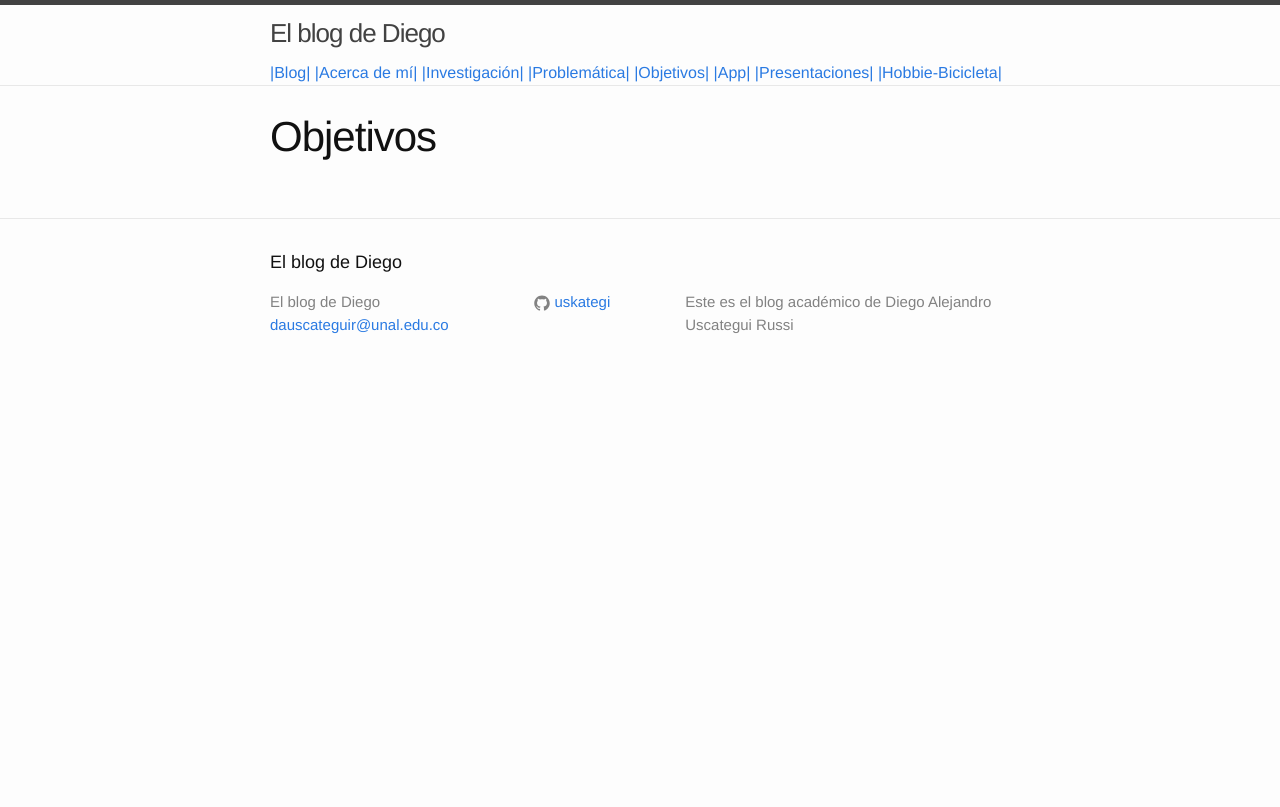
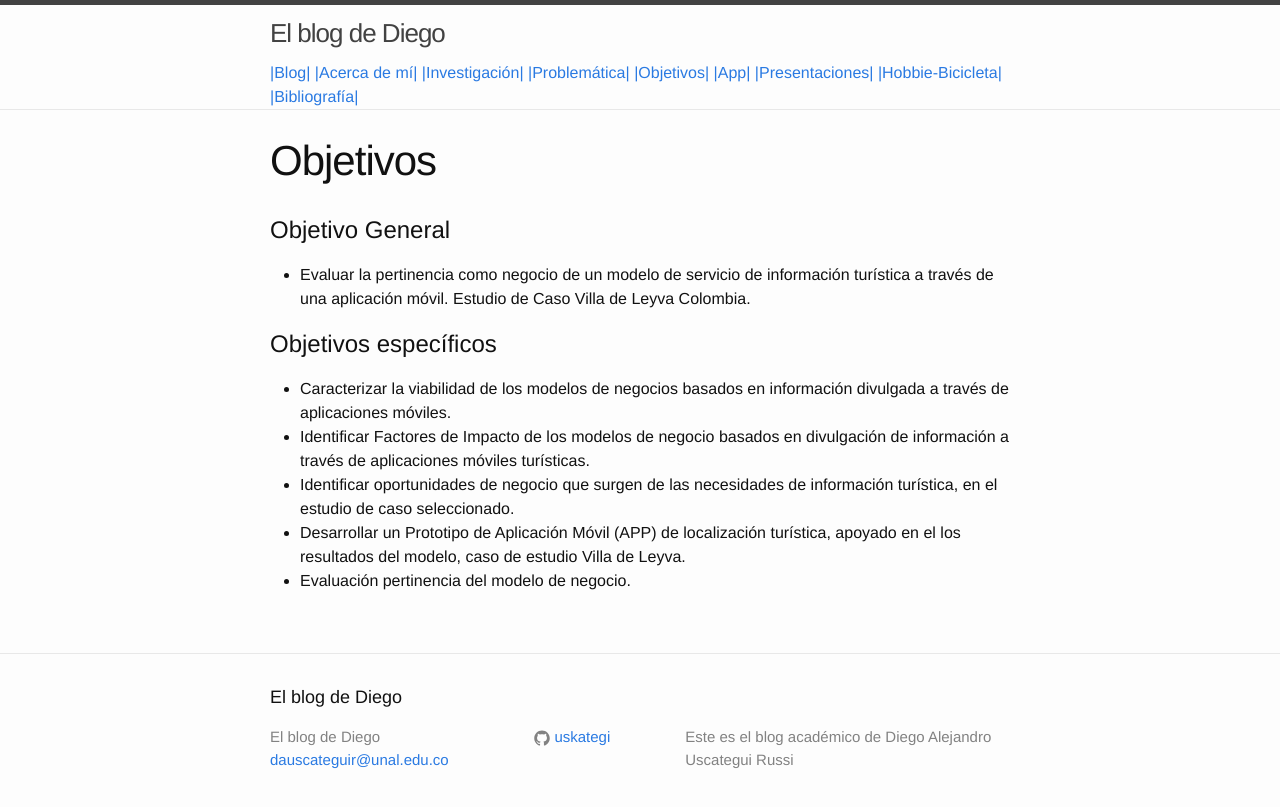
Before and after one commit to Uskategi/diego, a Jekyll site: the page built from objetivos/index.md, in a window 1280 px wide. Shown: the top 807 px of the page. Built offline with Jekyll 4.4.1, drawn with Linux system fonts in a browser that asks for light colours.

Commit message:
agregando contenido

```diff
--- a/_includes/header.html
+++ b/_includes/header.html
@@ -36,6 +36,7 @@
     <a class="page-link" href="/diego//app/index.html">|App|</a>
     <a class="page-link" href="/diego//presentaciones/index.html">|Presentaciones|</a>
     <a class="page-link" href="/diego//hobbie-bicicleta/index.html">|Hobbie-Bicicleta|</a>
+    <a class="page-link" href="/diego//bibliografia/index.html">|Bibliografía|</a>
 
 
 
--- a/objetivos/index.md
+++ b/objetivos/index.md
@@ -2,3 +2,12 @@
 layout: page
 title: Objetivos
 ---
+#Objetivo General
+* Evaluar la pertinencia como negocio de un modelo de servicio de información turística a través de una aplicación móvil. Estudio de Caso Villa de Leyva Colombia.
+
+#Objetivos específicos
+* Caracterizar la viabilidad de los modelos de negocios basados en información divulgada a través de aplicaciones móviles.
+* Identificar Factores de Impacto de los modelos de negocio basados en divulgación de información a través de aplicaciones móviles turísticas.
+* Identificar oportunidades de negocio que surgen de las necesidades de información turística, en el estudio de caso seleccionado.
+* Desarrollar un Prototipo de Aplicación Móvil (APP) de localización turística, apoyado en el los resultados del modelo, caso de estudio Villa de Leyva.
+* Evaluación pertinencia del modelo de negocio.
```
Also changed, not shown: _posts/2014-12-02-acerca-del-blog.md (added, +7 -0 lines), bibliografia/index.md (added, +43 -0 lines), hobbie-bicicleta/index.md (+15 -0 lines).
